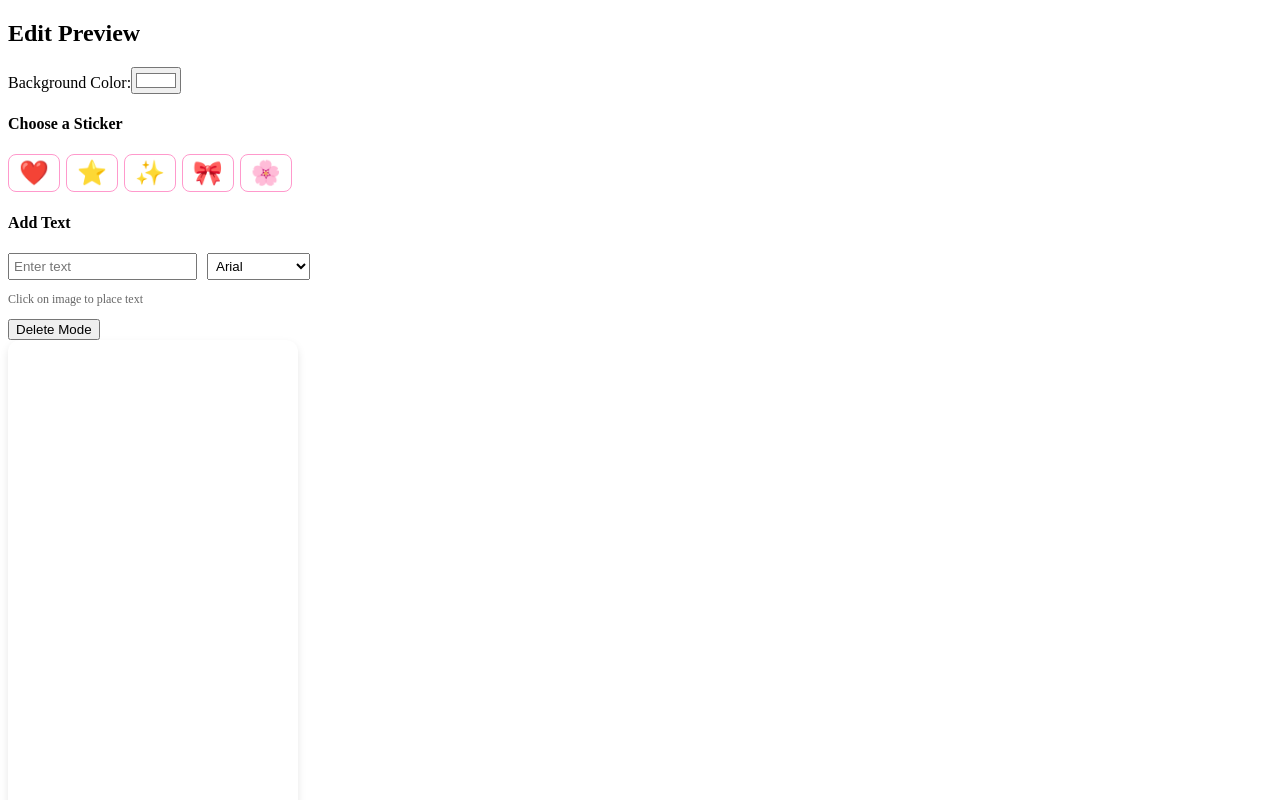
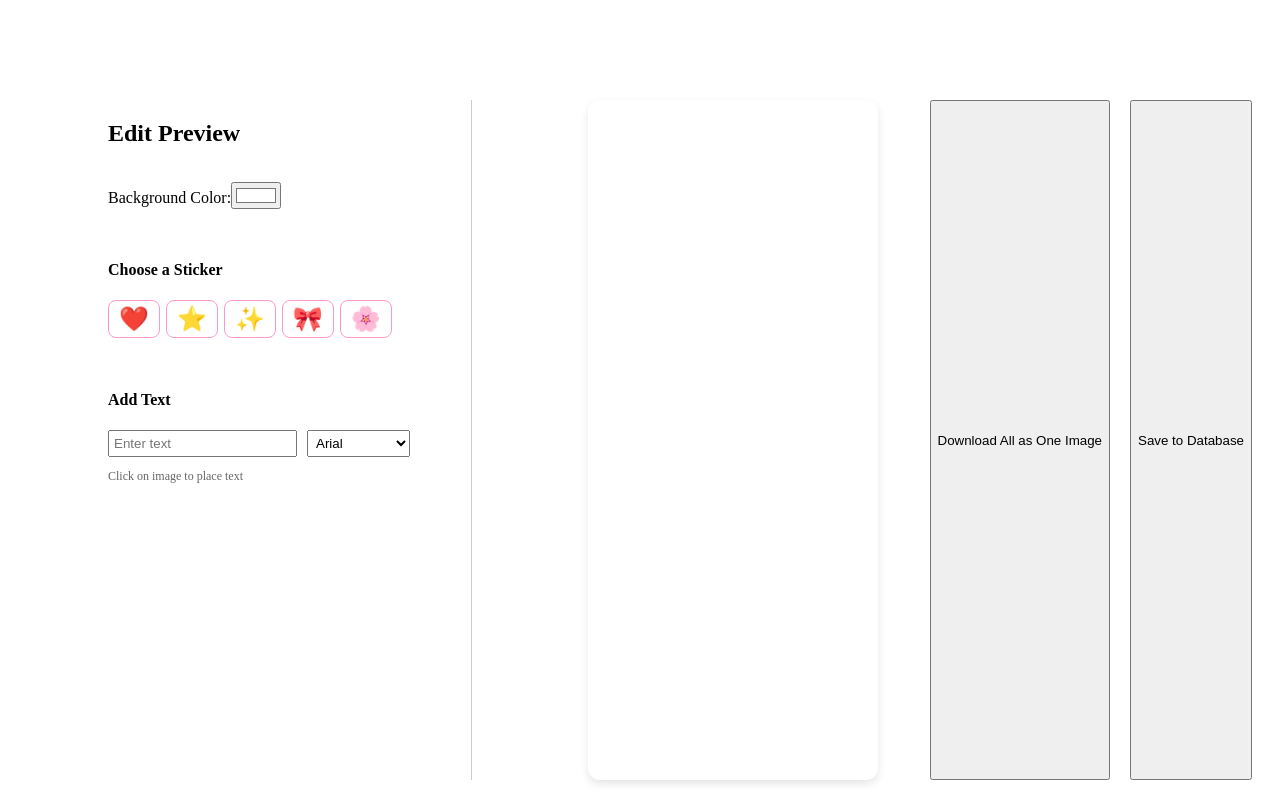
Before and after one commit to ImJennyLyn/snap-photobooth, a React (Create React App) app: page /edit in a window 1280 px wide. Shown: the top 800 px of the page. Built offline with nearby package versions, Linux system fonts and the light colour scheme.

Commit message:
edit page UI

```diff
--- a/src/App.css
+++ b/src/App.css
@@ -152,3 +152,35 @@
   border-radius: 6px;
   box-shadow: 1px 1px 6px rgba(0, 0, 0, 0.15);
 }
+.edit-container {
+  display: flex;
+  flex-direction: row;
+  gap: 20px;
+  padding: 20px;
+  margin-left: 5rem;
+  margin-top: 5rem;
+}
+
+.left-panel {
+  width: 30%;
+  display: flex;
+  flex-direction: column;
+  gap: 15px;
+  border-right: 1px solid #ccc;
+  padding-right: 20px;
+}
+
+.right-panel {
+  flex-grow: 1;
+}
+
+.image-preview-wrapper-edit {
+  background-color: #fef3c7; /* soft yellow background */
+  padding: 1rem;
+  border-radius: 0.75rem;
+  box-shadow: 0 4px 8px rgba(0, 0, 0, 0.1);
+  width: 100%;
+  max-width: 250px;
+  height: 40rem;
+  margin-left: 6rem;
+}
--- a/src/EditPage.js
+++ b/src/EditPage.js
@@ -84,7 +84,8 @@ const EditPage = () => {
   };
 
   return (
-    <div>
+    <div className="edit-container">
+    <div className="left-panel">
       <h2>Edit Preview</h2>
 
       <label>
@@ -139,12 +140,11 @@ const EditPage = () => {
         <p style={{ fontSize: '12px', color: '#666' }}>Click on image to place text</p>
       </div>
 
-      <button onClick={() => setDeleteMode(!deleteMode)}>
-  {deleteMode ? 'Exit Delete Mode' : 'Delete Mode'}
-</button>
+    </div>
 
+    <div className="right-panel">
       <div
-        className="image-preview-wrapper"
+        className="image-preview-wrapper-edit"
         style={{
           backgroundColor: bgColor,
           padding: '20px',
@@ -185,7 +185,6 @@ const EditPage = () => {
           </div>
         ))}
 
-
         {texts.map((text, idx) => (
           <div
             key={`t-${idx}`}
@@ -213,8 +212,9 @@ const EditPage = () => {
             {text.content}
           </div>
         ))}
+      </div>
+    </div>
 
-      </div>
 
       <button onClick={downloadAllImagesAsOne}>Download All as One Image</button>
       <button onClick={saveToDatabase}>Save to Database</button>
```
Lines whose indentation alone changed are shown as unchanged.
